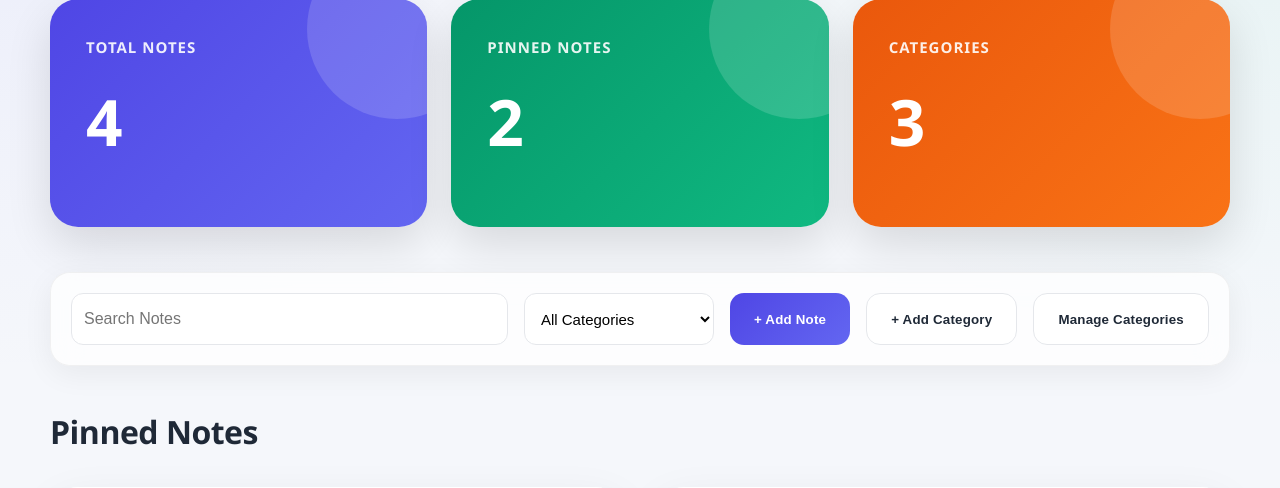
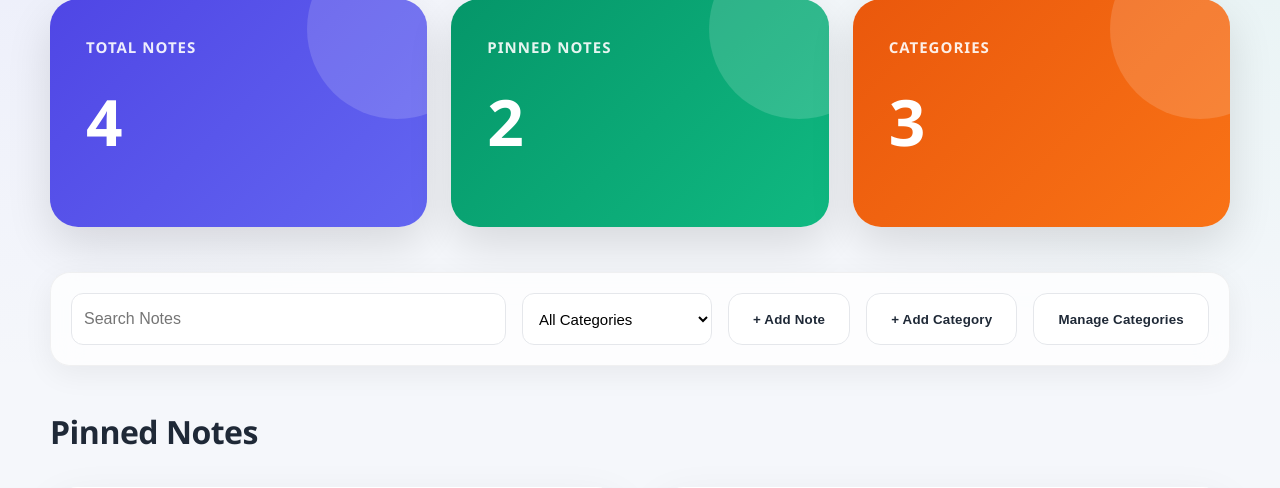
Before and after one commit to Mustafaburhani08/Smart-Notepad, a PHP site: page /index.PHP in a window 1280 px wide. Shown: the part 241-729 px from the top of the page. Run offline with PHP 8.4, Linux system fonts and the light colour scheme; data comes from the database, SQL or seed files in the repository.

Commit message:
Add files via upload

```diff
--- a/css/style.css
+++ b/css/style.css
@@ -325,24 +325,22 @@ body.dark-mode{
 
 .primary-btn{
 
-    background:
-        linear-gradient(
-            135deg,
-            #4F46E5,
-            #6366F1
-        );
+    background: #ffffff;
 
-    color:#fff;
+    color: var(--text);
 
-    height:52px;
+    border: 1px solid var(--border);
 
-    padding:0 24px;
+    height: 52px;
 
-    border-radius:14px;
+    padding: 0 24px;
+
+    border-radius: 14px;
 }
 
 .primary-btn:hover{
-    background:var(--primary-hover);
+    border-color: var(--primary);
+    background: #ffffff;
 }
 
 .secondary-btn{
```
